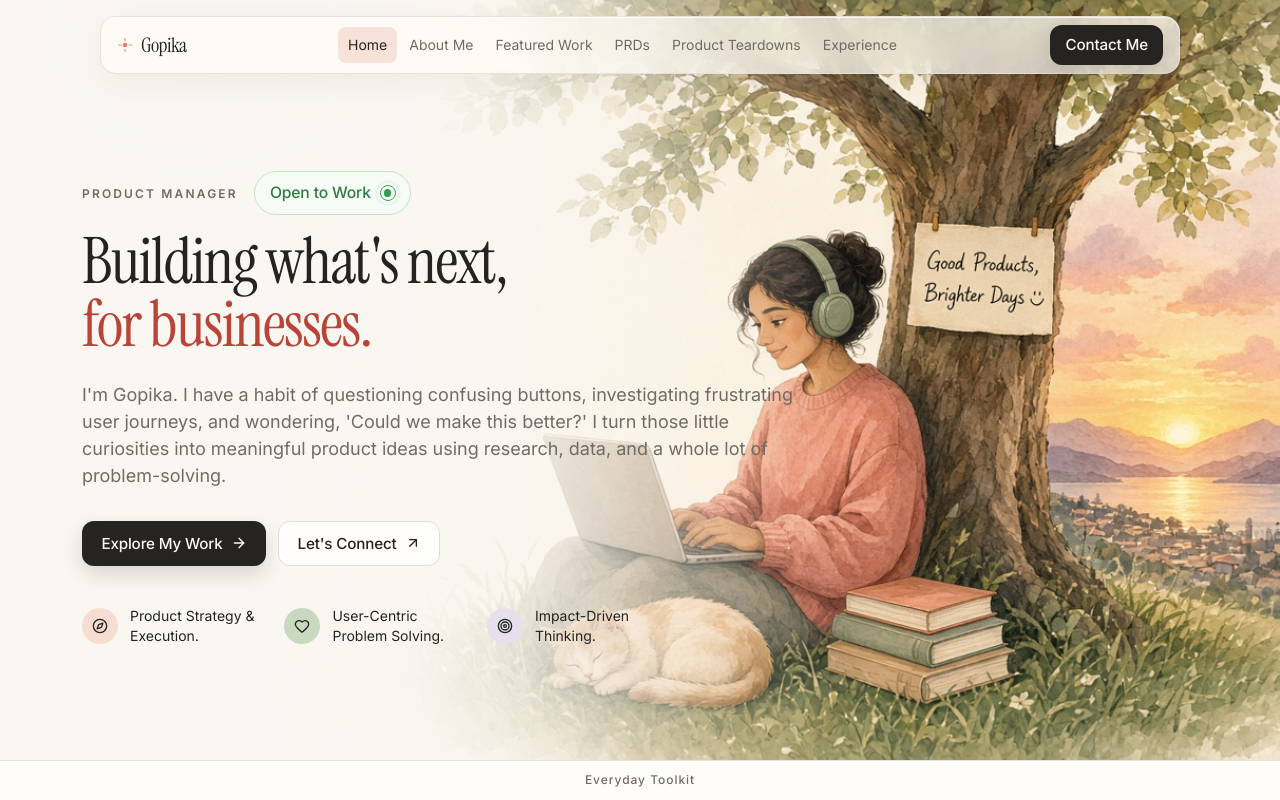
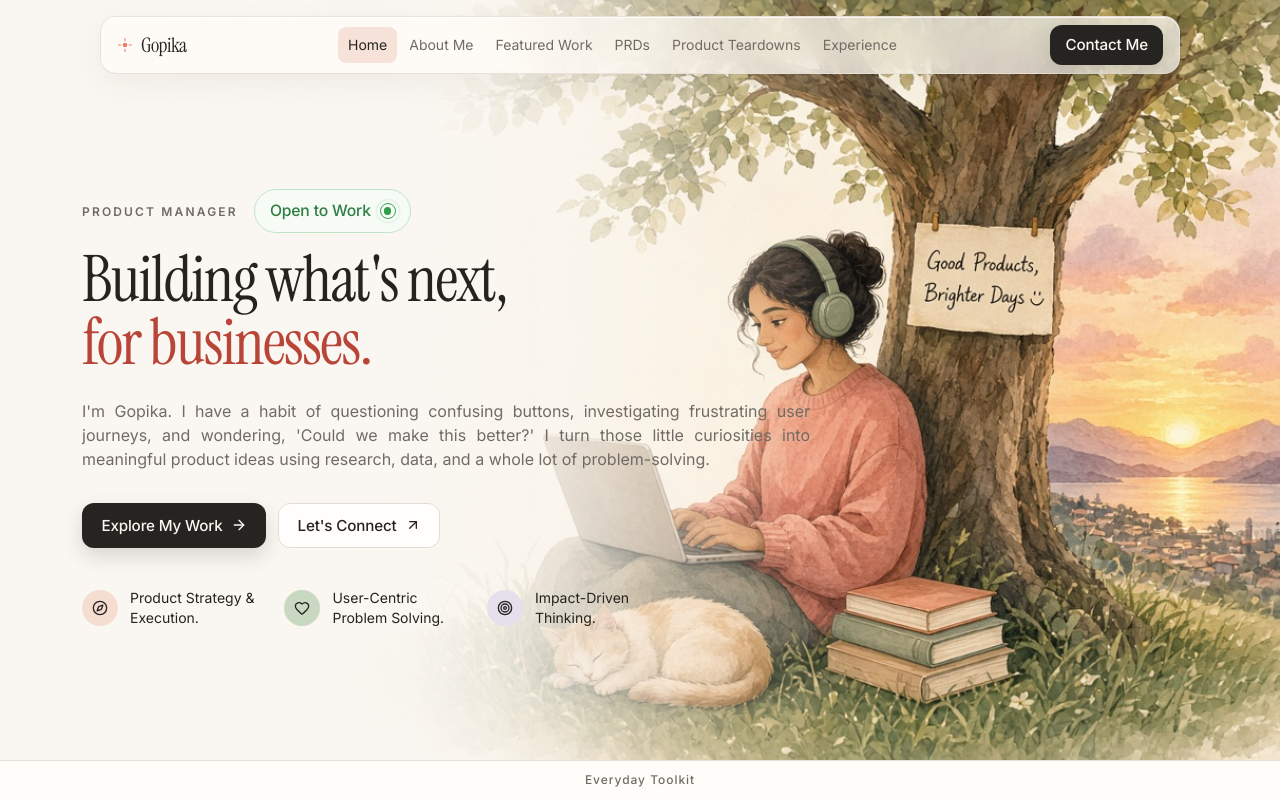
Before and after one commit to Gopika26-byte/gopikasoundar, a React (Vite) app: page / in a window 1280 px wide. Shown: the top 800 px of the page. Built offline with nearby package versions, Linux system fonts and the light colour scheme.

Commit message:
Set the homepage introduction a step smaller and keep it justified.

```diff
--- a/src/index.css
+++ b/src/index.css
@@ -439,6 +439,7 @@ h2[id] {
   max-width: 100%;
   font-size: 0.875rem;
   line-height: 1.625;
+  text-align: justify;
 }
 
 @media (min-width: 768px) {
@@ -448,7 +449,7 @@ h2[id] {
   }
 
   .hero-intro {
-    font-size: 1.125rem;
+    font-size: 1rem;
     line-height: 1.5;
   }
 }
```
